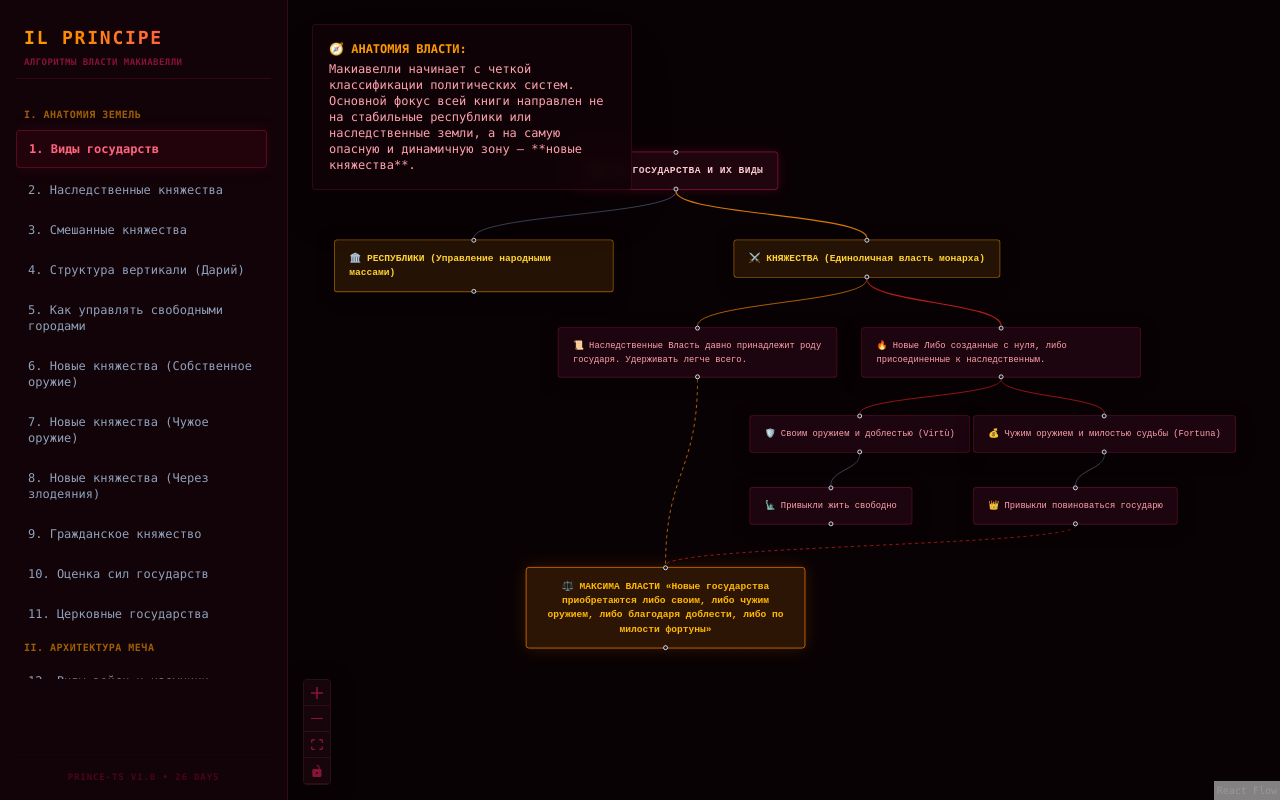
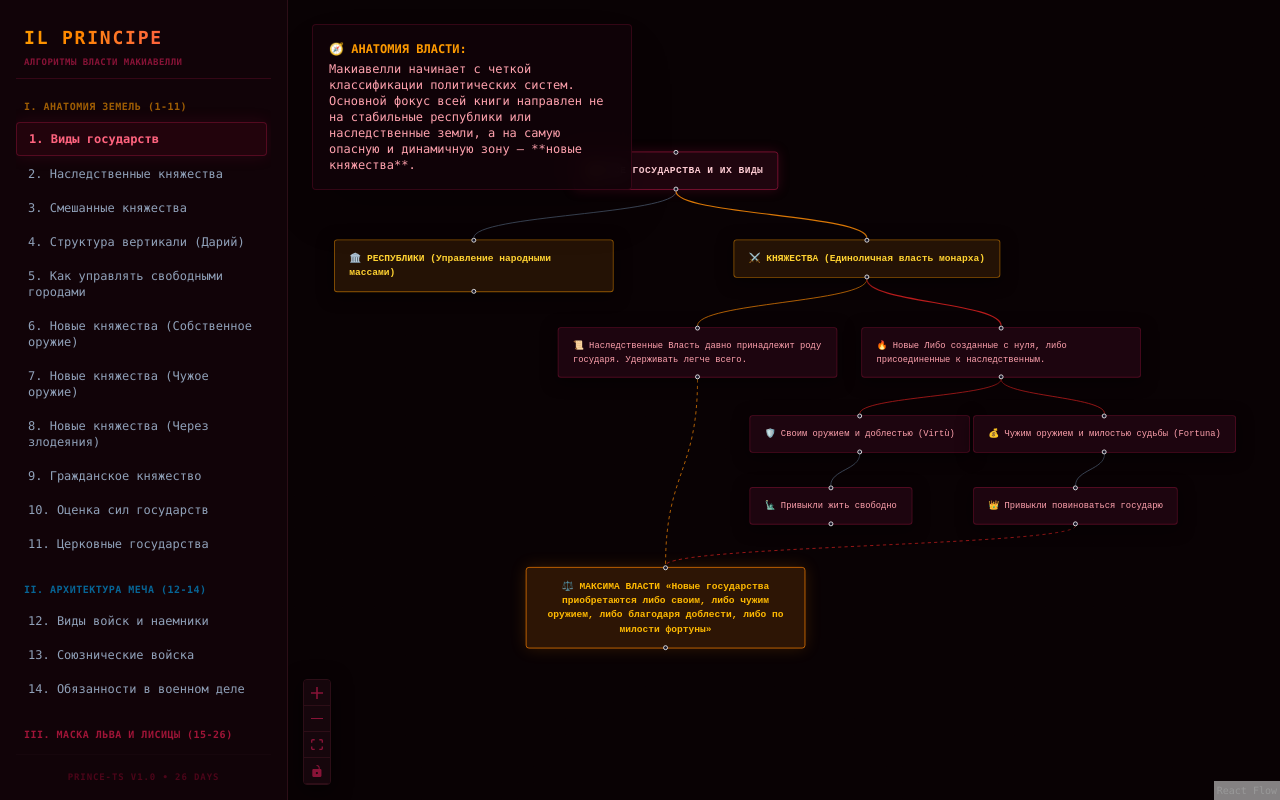
Before and after one commit to AynazFlex/prince-ts, a React (Vite) app: page / in a window 1280 px wide. Built offline with nearby package versions, Linux system fonts and the light colour scheme.

Commit message:
add chapter15

```diff
--- a/src/App.tsx
+++ b/src/App.tsx
@@ -13,6 +13,7 @@ import Chapter11 from "./components/Chapter11";
 import Chapter12 from "./components/Chapter12";
 import Chapter13 from "./components/Chapter13";
 import Chapter14 from "./components/Chapter14";
+import Chapter15 from "./components/Chapter15";
 
 interface Chapter {
   id: number;
@@ -102,6 +103,12 @@ const chapters: Chapter[] = [
     section: "army",
     available: true,
   },
+  {
+    id: 15,
+    title: "15. За что государей хвалят или порицают",
+    section: "psychology",
+    available: true,
+  },
 ];
 
 export default function App() {
@@ -148,8 +155,10 @@ export default function App() {
           ${isMenuOpen ? "translate-x-0" : "-translate-x-full md:translate-x-0"}
         `}
       >
-        <div>
-          <div className="mb-6 p-2 border-b border-[#881337]/30">
+        {/* Изменили обертку на flex-колонку, чтобы nav занимал всю оставшуюся высоту */}
+        <div className="flex flex-col h-full overflow-hidden">
+          {/* Заголовок дашборда */}
+          <div className="mb-4 p-2 border-b border-[#881337]/30 shrink-0">
             <h1 className="text-lg font-black tracking-widest text-transparent bg-clip-text bg-gradient-to-r from-amber-500 to-rose-500">
               IL PRINCIPE
             </h1>
@@ -158,9 +167,11 @@ export default function App() {
             </p>
           </div>
 
-          <nav className="space-y-1 overflow-y-auto max-h-[72vh] pr-1">
-            <div className="text-[10px] text-amber-500/60 uppercase font-bold px-2 py-1 tracking-wider">
-              I. Анатомия земель
+          {/* НАВИГАЦИЯ: Теперь flex-1 забирает всё свободное место, а overflow-y-auto дает красивый плавный скролл */}
+          <nav className="flex-1 overflow-y-auto space-y-1 pr-1 pb-4 custom-scrollbar">
+            {/* БЛОК I */}
+            <div className="text-[10px] text-amber-500/60 uppercase font-bold px-2 py-1 tracking-wider mb-1">
+              I. Анатомия земель (1-11)
             </div>
             {chapters
               .filter((ch) => ch.section === "anatomy")
@@ -172,7 +183,7 @@ export default function App() {
                     setActiveChapter(ch.id);
                     setIsMenuOpen(false);
                   }}
-                  className={`w-full text-left px-3 py-2.5 rounded text-xs transition-all ${
+                  className={`w-full text-left px-3 py-2 rounded text-xs transition-all mb-0.5 ${
                     activeChapter === ch.id
                       ? "bg-[#4c0519]/30 text-rose-400 border border-[#881337]/50 shadow-[0_0_15px_rgba(136,19,55,0.2)] font-bold"
                       : ch.available
@@ -183,8 +194,10 @@ export default function App() {
                   {ch.title}
                 </button>
               ))}
-            <div className="text-[10px] text-amber-500/60 uppercase font-bold px-2 py-1 tracking-wider">
-              II. Архитектура меча
+
+            {/* БЛОК II */}
+            <div className="text-[10px] text-sky-500/60 uppercase font-bold px-2 py-1 tracking-wider mt-4 mb-1">
+              II. Архитектура меча (12-14)
             </div>
             {chapters
               .filter((ch) => ch.section === "army")
@@ -196,7 +209,33 @@ export default function App() {
                     setActiveChapter(ch.id);
                     setIsMenuOpen(false);
                   }}
-                  className={`w-full text-left px-3 py-2.5 rounded text-xs transition-all ${
+                  className={`w-full text-left px-3 py-2 rounded text-xs transition-all mb-0.5 ${
+                    activeChapter === ch.id
+                      ? "bg-[#4c0519]/30 text-rose-400 border border-[#881337]/50 shadow-[0_0_15px_rgba(136,19,55,0.2)] font-bold"
+                      : ch.available
+                        ? "text-slate-400 hover:bg-[#16060c] hover:text-slate-200"
+                        : "text-slate-700 cursor-not-allowed opacity-20"
+                  }`}
+                >
+                  {ch.title}
+                </button>
+              ))}
+
+            {/* БЛОК III — ДОБАВИЛИ ФИЛЬТРАЦИЮ ДЛЯ ПСИХОЛОГИИ И ГЛАВЫ 15 */}
+            <div className="text-[10px] text-rose-500/60 uppercase font-bold px-2 py-1 tracking-wider mt-4 mb-1">
+              III. Маска Льва и Лисицы (15-26)
+            </div>
+            {chapters
+              .filter((ch) => ch.section === "psychology")
+              .map((ch) => (
+                <button
+                  key={ch.id}
+                  disabled={!ch.available}
+                  onClick={() => {
+                    setActiveChapter(ch.id);
+                    setIsMenuOpen(false);
+                  }}
+                  className={`w-full text-left px-3 py-2 rounded text-xs transition-all mb-0.5 ${
                     activeChapter === ch.id
                       ? "bg-[#4c0519]/30 text-rose-400 border border-[#881337]/50 shadow-[0_0_15px_rgba(136,19,55,0.2)] font-bold"
                       : ch.available
@@ -231,7 +270,8 @@ export default function App() {
         {activeChapter === 12 && <Chapter12 />}
         {activeChapter === 13 && <Chapter13 />}
         {activeChapter === 14 && <Chapter14 />}
-        {activeChapter > 14 && (
+        {activeChapter === 15 && <Chapter15 />}
+        {activeChapter > 15 && (
           <div className="flex items-center justify-center h-full text-[#4c0519] text-xs tracking-widest uppercase font-bold">
             Ожидание анализа следующего шага власти...
           </div>
--- /dev/null
+++ b/src/components/Chapter15.tsx
@@ -0,0 +1,178 @@
+import {
+  ReactFlow,
+  Background,
+  Controls,
+  type Node,
+  type Edge,
+} from "@xyflow/react";
+import "@xyflow/react/dist/style.css";
+
+const nodeClasses = {
+  header:
+    "bg-[#1f050e]! border-2 border-[#881337]! text-rose-200! font-bold uppercase tracking-wider text-center! shadow-[0_0_15px_rgba(136,19,55,0.3)]! font-mono",
+
+  // Иллюзии против Реальности
+  illusion:
+    "border-slate-700! text-slate-400! bg-slate-950/60! text-left! font-mono text-xs w-[260px]",
+  reality:
+    "border-amber-500/50! text-amber-300! bg-[#241205]! font-bold font-mono text-xs w-[260px]",
+
+  // Поведение государя
+  behavior:
+    "border-[#881337]/50! text-rose-300! bg-[#1d050f]! font-mono text-[11px]! w-[240px]",
+
+  // Финальный закон реализма
+  law: "border-2 border-amber-600! text-amber-400! font-bold text-center! bg-[#2d1505]! shadow-[0_0_20px_rgba(217,119,6,0.25)]! w-[330px] font-mono",
+};
+
+const initialNodes: Node[] = [
+  // Уровень 1: Старт
+  {
+    id: "start",
+    data: { label: "🎭 ГЛАВА 15. ПОЛИТИЧЕСКИЙ РЕАЛИЗМ И ПРАВИЛА ВЛАСТИ" },
+    position: { x: 420, y: 20 },
+    className: nodeClasses.header,
+  },
+
+  // Уровень 2: Главный раскол философии Макиавелли (Развилка)
+  {
+    id: "n-illusion",
+    data: {
+      label:
+        "💭 ВОТЧИНА ИЛЛЮЗИЙ\nПопытка построить воображаемые республики, которых никто не видел. Стремление всегда быть идеальным и добрым.",
+    },
+    position: { x: 60, y: 130 },
+    className: nodeClasses.illusion,
+  },
+  {
+    id: "n-reality",
+    data: {
+      label:
+        "👁️ ИСТИННОЕ ПОЛОЖЕНИЕ ДЕЛА\nИзучение мира таким, какой он есть. Окружающие люди эгоистичны, корыстны и жестоки.",
+    },
+    position: { x: 660, y: 130 },
+    className: nodeClasses.reality,
+  },
+
+  // Уровень 3: Последствия идеализма (Ветка от n-illusion)
+  {
+    id: "ill-result",
+    data: {
+      label:
+        "❌ Неминуемый крах\nТот, кто отвергает реальность ради идеала, быстрее приближает свою гибель, чем учится сохранять власть.",
+    },
+    position: { x: 60, y: 250 },
+    className: nodeClasses.illusion,
+  },
+
+  // Уровень 3: Инструкция выживания для государя (Ветка от n-reality)
+  {
+    id: "real-rule-1",
+    data: {
+      label:
+        "🔱 Научись быть недобродетельным\nПравитель должен уметь отступать от морали, если этого требуют интересы государства.",
+    },
+    position: { x: 660, y: 250 },
+    className: nodeClasses.behavior,
+  },
+  {
+    id: "real-rule-2",
+    data: {
+      label:
+        "🔱 Избегай позорных пороков\nНе бойся тех пороков, без которых нельзя удержать власть, но берегись тех, что порождают ненависть народа.",
+    },
+    position: { x: 660, y: 340 },
+    className: nodeClasses.behavior,
+  },
+
+  // Уровень 4: Абсолютная максима главы
+  {
+    id: "wisdom-15",
+    data: {
+      label:
+        "⚖️ ЗАКОН РЕАЛИЗМА\n«Расстояние между тем, как люди живут и как они должны жить, настолько велико, что желающий всегда быть хорошим погибнет среди тех, кто плох»",
+    },
+    position: { x: 360, y: 460 },
+    className: nodeClasses.law,
+  },
+];
+
+const initialEdges: Edge[] = [
+  // От старта
+  {
+    id: "e-s1",
+    source: "start",
+    target: "n-illusion",
+    style: { stroke: "#475569" },
+  },
+  {
+    id: "e-s2",
+    source: "start",
+    target: "n-reality",
+    style: { stroke: "#d97706", strokeWidth: 1.5 },
+  },
+
+  // Движение левой ветки
+  {
+    id: "e-i1",
+    source: "n-illusion",
+    target: "ill-result",
+    style: { stroke: "#475569" },
+  },
+
+  // Движение правой ветки
+  {
+    id: "e-r1",
+    source: "n-reality",
+    target: "real-rule-1",
+    style: { stroke: "#d97706" },
+  },
+  {
+    id: "e-r2",
+    source: "real-rule-1",
+    target: "real-rule-2",
+    style: { stroke: "#d97706" },
+  },
+
+  // Схождение к финалу (Анимированные стрелки)
+  {
+    id: "e-f1",
+    source: "ill-result",
+    target: "wisdom-15",
+    style: { stroke: "#ef4444", strokeDasharray: "4,4" },
+  },
+  {
+    id: "e-f2",
+    source: "real-rule-2",
+    target: "wisdom-15",
+    animated: true,
+    style: { stroke: "#d97706", strokeWidth: 1.5 },
+  },
+];
+
+export default function Chapter15() {
+  return (
+    <div className="w-full h-full relative">
+      <div className="absolute top-4 left-4 md:top-6 md:left-6 z-10 bg-[#110308]/90 backdrop-blur border border-[#2d0e17] p-4 rounded max-w-[calc(100vw-2rem)] md:max-w-xs text-xs text-rose-300 shadow-2xl">
+        <span className="text-amber-500 font-bold block mb-1">
+          ⚡️ СУТЬ ГЛАВЫ:
+        </span>
+        Макиавелли срывает маски с традиционной средневековой морали. Он
+        заявляет: добродетели хороши, пока они укрепляют систему, но если слепое
+        следование добру ведет к развалу структуры и бунту — такое «добро»
+        становится преступлением перед государством.
+      </div>
+
+      <ReactFlow
+        nodes={initialNodes}
+        edges={initialEdges}
+        fitView
+        nodesConnectable={false}
+        nodesDraggable={true}
+      >
+        <Background color="#2d0e17" gap={20} size={1} />
+        <Controls className="bg-[#16060c] border-[#2d0e17] text-rose-400 fill-rose-400" />
+      </ReactFlow>
+    </div>
+  );
+}
```
